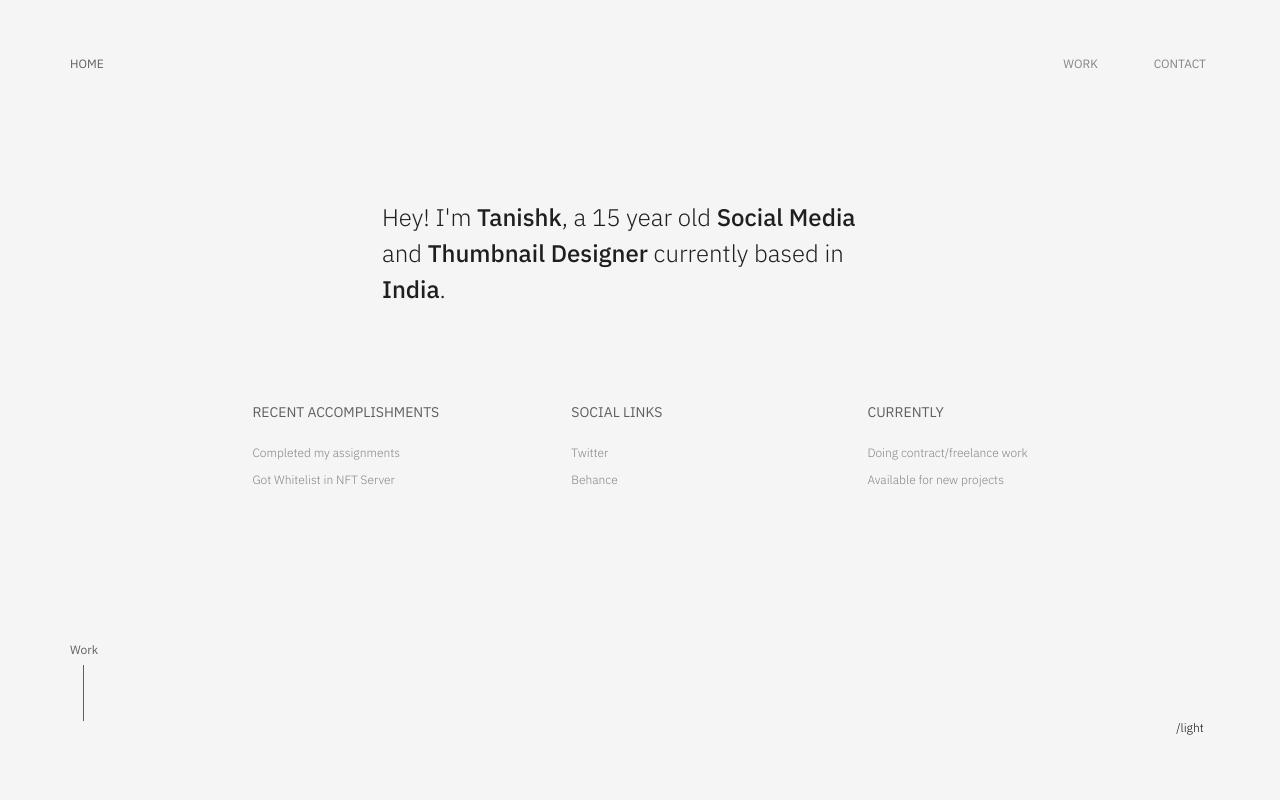
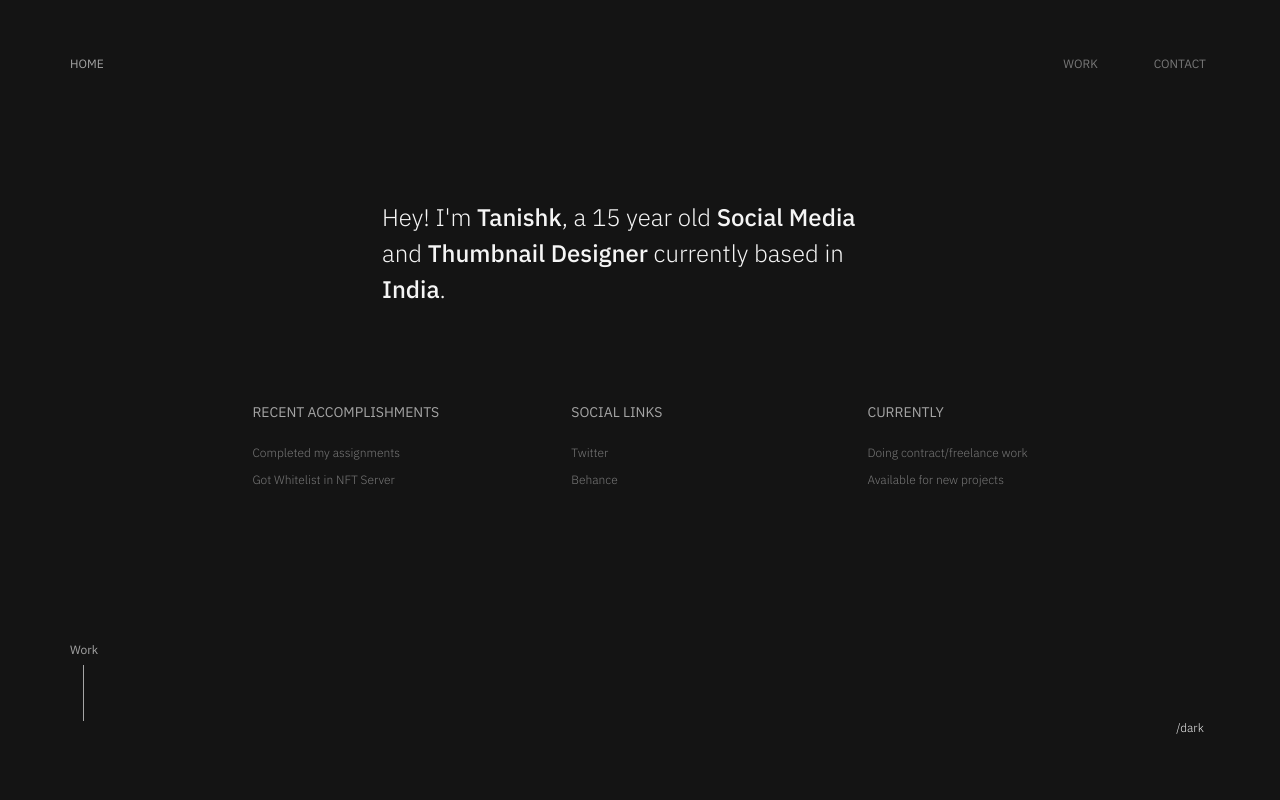
Before and after one commit to txnishk/myportfolio, a Next.js app: page / in a window 1280 px wide. Shown: the top 800 px of the page. Built offline with nearby package versions, Linux system fonts and the light colour scheme.

Commit message:
Update data.js

```diff
--- a/data.js
+++ b/data.js
@@ -94,5 +94,5 @@ export default {
   ],
 
   // available options:- light, dark, auto
-  theme: "light",
+  theme: "dark",
 };
```
